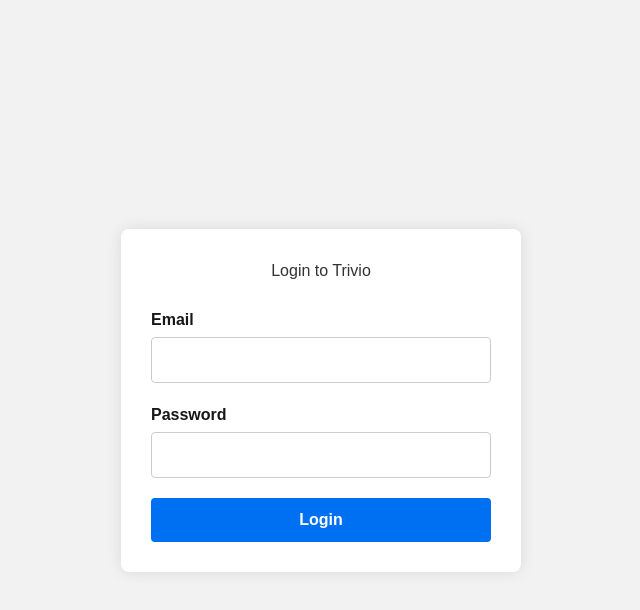
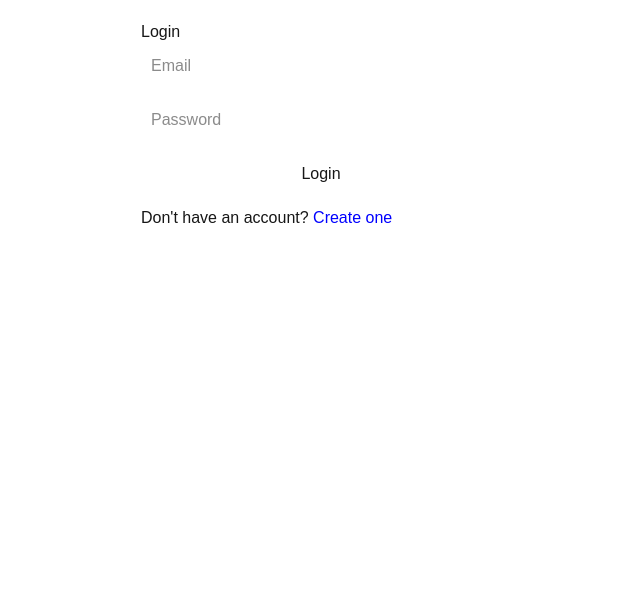
Before and after one commit to GOGULKRISHNAN368/NEXTJS-, a Next.js app: page /login in a window 1280 px wide. Shown: the top 610 px of the page, without its empty margins (319-959 px from the left). Built offline with nearby package versions, Linux system fonts and the light colour scheme.

Commit message:
Added new files and updates

```diff
--- a/package.json
+++ b/package.json
@@ -9,6 +9,7 @@
     "lint": "next lint"
   },
   "dependencies": {
+    "firebase": "^11.9.1",
     "next": "15.3.3",
     "openai": "^5.3.0",
     "react": "^19.0.0",
--- /dev/null
+++ b/src/lib/firebaseConfig.js
@@ -0,0 +1,21 @@
+// lib/firebaseConfig.js
+import { initializeApp, getApps } from "firebase/app";
+import { getAuth } from "firebase/auth";
+import { getFirestore } from "firebase/firestore";
+
+const firebaseConfig = {
+  apiKey: "AIzaSyBm-oRNGIdngNkTxBOLrU3Gf8kyqedGT04",
+  authDomain: "testapp-967e4.firebaseapp.com",
+  projectId: "testapp-967e4",
+  storageBucket: "testapp-967e4.appspot.com", // ✅ fixed
+  messagingSenderId: "575446361764",
+  appId: "1:575446361764:web:6aee84ff8b4cac2ebbe831",
+  measurementId: "G-9C32MXSX7J",
+};
+
+// Prevent "app/duplicate-app" error
+const app = getApps().length === 0 ? initializeApp(firebaseConfig) : getApps()[0];
+
+// Export Auth and Firestore
+export const auth = getAuth(app);
+export const db = getFirestore(app); // ✅ Make sure db is a valid Firestore instance
--- /dev/null
+++ b/src/pages/dashboard.js
@@ -0,0 +1,31 @@
+// pages/dashboard.js
+import { useRouter } from "next/router";
+
+export default function Dashboard() {
+  const router = useRouter();
+
+  const goToHome = () => {
+    router.push("/"); // redirect to index.js
+  };
+
+  return (
+    <div style={{ padding: "20px" }}>
+      <h2>Welcome to your Dashboard!</h2>
+      <p>You are logged in.</p>
+      <button
+        onClick={goToHome}
+        style={{
+          marginTop: "20px",
+          padding: "10px 20px",
+          backgroundColor: "#0070f3",
+          color: "#fff",
+          border: "none",
+          borderRadius: "5px",
+          cursor: "pointer",
+        }}
+      >
+        Go to Home
+      </button>
+    </div>
+  );
+}
--- a/src/pages/index.js
+++ b/src/pages/index.js
@@ -1,4 +1,9 @@
-import { useState } from "react";
+// pages/index.js
+import { useEffect, useState } from "react";
+import { onAuthStateChanged, signOut } from "firebase/auth";
+import { auth } from "../lib/firebaseConfig"; // ✅ CORRECT
+
+
 import QuizWithTimer from "../components/QuizWithTimer";
 
 const styles = {
@@ -67,6 +72,15 @@
 
 export default function Home() {
   const [quizStarted, setQuizStarted] = useState(false);
+  const [user, setUser] = useState(null);
+
+  useEffect(() => {
+    const unsubscribe = onAuthStateChanged(auth, (currentUser) => {
+      setUser(currentUser);
+    });
+
+    return () => unsubscribe();
+  }, []);
 
   return (
     <div style={styles.container}>
@@ -76,7 +90,16 @@
           <a href="/" style={styles.link}>Home</a>
           <a href="/about" style={styles.link}>About</a>
           <a href="/contact" style={styles.link}>Contact</a>
-          <a href="/login" style={styles.link}>Login</a>
+          {!user ? (
+            <a href="/login" style={styles.link}>Login</a>
+          ) : (
+            <button
+              onClick={() => signOut(auth)}
+              style={{ ...styles.link, background: "none", border: "none", cursor: "pointer" }}
+            >
+              Logout
+            </button>
+          )}
         </nav>
       </header>
 
@@ -87,7 +110,16 @@
             <p style={styles.description}>
               Challenge your friends and test your knowledge with real-time multiplayer quizzes powered by AI.
             </p>
-            <button style={styles.button} onClick={() => setQuizStarted(true)}>
+            <button
+              style={styles.button}
+              onClick={() => {
+                if (user) {
+                  setQuizStarted(true);
+                } else {
+                  alert("Please login to start the quiz.");
+                }
+              }}
+            >
               Start Quiz
             </button>
           </>
--- a/src/pages/login.js
+++ b/src/pages/login.js
@@ -1,54 +1,62 @@
-export default function Login() {
+// pages/index.js
+import { useState } from "react";
+import { signInWithEmailAndPassword } from "firebase/auth";
+import { auth } from "../lib/firebaseConfig";
+import { useRouter } from "next/router";
+import Link from "next/link";
+
+export default function LoginPage() {
+  const [email, setEmail] = useState("");
+  const [password, setPassword] = useState("");
+  const [error, setError] = useState("");
+  const router = useRouter();
+
+  const handleLogin = async (e) => {
+    e.preventDefault();
+    setError("");
+    try {
+      await signInWithEmailAndPassword(auth, email, password);
+      router.push("/dashboard");
+    } catch (err) {
+      if (err.code === "auth/user-not-found") {
+        setError("User not found. Please register.");
+      } else if (err.code === "auth/wrong-password") {
+        setError("Incorrect password.");
+      } else {
+        setError("Login failed: " + err.message);
+      }
+    }
+  };
+
   return (
-    <div style={{
-      display: 'flex',
-      alignItems: 'center',
-      justifyContent: 'center',
-      minHeight: '100vh',
-      backgroundColor: '#f2f2f2',
-      fontFamily: 'Arial, sans-serif'
-    }}>
-      <div style={{
-        width: '100%',
-        maxWidth: '400px',
-        backgroundColor: '#fff',
-        padding: '30px',
-        borderRadius: '8px',
-        boxShadow: '0 0 15px rgba(0,0,0,0.1)'
-      }}>
-        <h2 style={{ textAlign: 'center', marginBottom: '25px', color: '#333' }}>Login to Trivio</h2>
-
-        <form method="POST">
-          <label style={{ display: 'block', marginBottom: '5px', fontWeight: 'bold' }}>Email</label>
-          <input type="email" name="email" required style={{
-            width: '100%',
-            padding: '10px',
-            marginBottom: '20px',
-            borderRadius: '4px',
-            border: '1px solid #ccc'
-          }} />
-
-          <label style={{ display: 'block', marginBottom: '5px', fontWeight: 'bold' }}>Password</label>
-          <input type="password" name="password" required style={{
-            width: '100%',
-            padding: '10px',
-            marginBottom: '20px',
-            borderRadius: '4px',
-            border: '1px solid #ccc'
-          }} />
-
-          <button type="submit" style={{
-            width: '100%',
-            padding: '10px',
-            backgroundColor: '#0070f3',
-            color: 'white',
-            border: 'none',
-            borderRadius: '4px',
-            fontWeight: 'bold',
-            cursor: 'pointer'
-          }}>Login</button>
-        </form>
-      </div>
+    <div style={{ padding: "20px", maxWidth: "400px", margin: "auto" }}>
+      <h2>Login</h2>
+      {error && <p style={{ color: "red" }}>{error}</p>}
+      <form onSubmit={handleLogin}>
+        <input
+          type="email"
+          placeholder="Email"
+          value={email}
+          onChange={(e) => setEmail(e.target.value)}
+          required
+          style={{ width: "100%", padding: "10px", marginBottom: "10px" }}
+        />
+        <input
+          type="password"
+          placeholder="Password"
+          value={password}
+          onChange={(e) => setPassword(e.target.value)}
+          required
+          style={{ width: "100%", padding: "10px", marginBottom: "10px" }}
+        />
+        <button type="submit" style={{ padding: "10px", width: "100%" }}>Login</button>
+      </form>
+      <p style={{ marginTop: "10px" }}>
+        Don't have an account?{" "}
+        <Link href="/register" style={{ color: "blue" }}>
+          Create one
+        </Link>
+      </p>
     </div>
   );
 }
--- /dev/null
+++ b/src/pages/register.js
@@ -0,0 +1,121 @@
+import { useState } from "react";
+import { createUserWithEmailAndPassword } from "firebase/auth";
+import { auth } from "../lib/firebaseConfig";
+import { useRouter } from "next/router";
+import Link from "next/link";
+
+export default function RegisterPage() {
+  const [email, setEmail] = useState("");
+  const [password, setPassword] = useState("");
+  const [error, setError] = useState("");
+  const router = useRouter();
+
+  const handleRegister = async (e) => {
+    e.preventDefault();
+    setError("");
+    try {
+      await createUserWithEmailAndPassword(auth, email, password);
+      router.push("/"); // Redirect to login
+    } catch (err) {
+      setError("Registration failed: " + err.message);
+    }
+  };
+
+  return (
+    <div style={styles.container}>
+      <div style={styles.card}>
+        <h2 style={styles.heading}>Create Account 📝</h2>
+        <p style={styles.subheading}>Join us today</p>
+
+        {error && <p style={styles.error}>{error}</p>}
+
+        <form onSubmit={handleRegister} style={styles.form}>
+          <input
+            type="email"
+            placeholder="Email"
+            value={email}
+            onChange={(e) => setEmail(e.target.value)}
+            required
+            style={styles.input}
+          />
+          <input
+            type="password"
+            placeholder="Password"
+            value={password}
+            onChange={(e) => setPassword(e.target.value)}
+            required
+            style={styles.input}
+          />
+          <button type="submit" style={styles.button}>Register</button>
+        </form>
+
+        <p style={styles.footerText}>
+          Already have an account?{" "}
+          <Link href="/" style={styles.link}>Back to Login</Link>
+        </p>
+      </div>
+    </div>
+  );
+}
+
+const styles = {
+  container: {
+    height: "100vh",
+    display: "flex",
+    alignItems: "center",
+    justifyContent: "center",
+    background: "linear-gradient(to right, #ff758c, #ff7eb3)",
+  },
+  card: {
+    backgroundColor: "#fff",
+    padding: "2.5rem",
+    borderRadius: "10px",
+    boxShadow: "0 10px 30px rgba(0,0,0,0.1)",
+    width: "100%",
+    maxWidth: "400px",
+    textAlign: "center",
+  },
+  heading: {
+    marginBottom: "0.5rem",
+    fontSize: "2rem",
+    fontWeight: "bold",
+    color: "#333",
+  },
+  subheading: {
+    marginBottom: "1.5rem",
+    color: "#666",
+  },
+  error: {
+    color: "red",
+    marginBottom: "1rem",
+  },
+  form: {
+    display: "flex",
+    flexDirection: "column",
+  },
+  input: {
+    padding: "12px",
+    marginBottom: "1rem",
+    border: "1px solid #ccc",
+    borderRadius: "5px",
+    fontSize: "1rem",
+  },
+  button: {
+    padding: "12px",
+    backgroundColor: "#ff4081",
+    color: "#fff",
+    border: "none",
+    borderRadius: "5px",
+    cursor: "pointer",
+    fontWeight: "bold",
+  },
+  footerText: {
+    marginTop: "1rem",
+    color: "#555",
+  },
+  link: {
+    color: "#ff4081",
+    textDecoration: "underline",
+    cursor: "pointer",
+  },
+};
```
Also changed, not shown: src/components/QuizWithTimer.js (+23 -7 lines), 1 other file (tests, documents, lock files or other folders).
